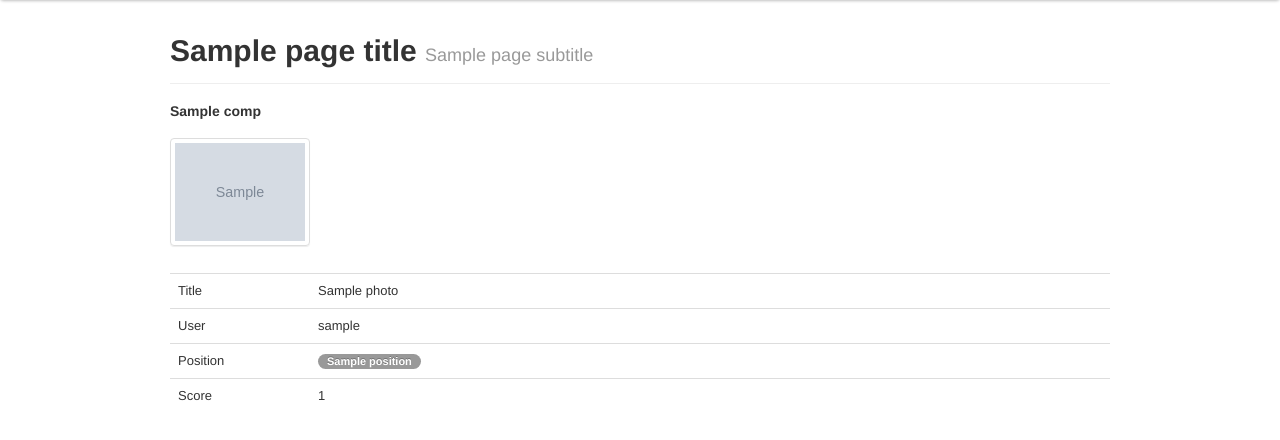
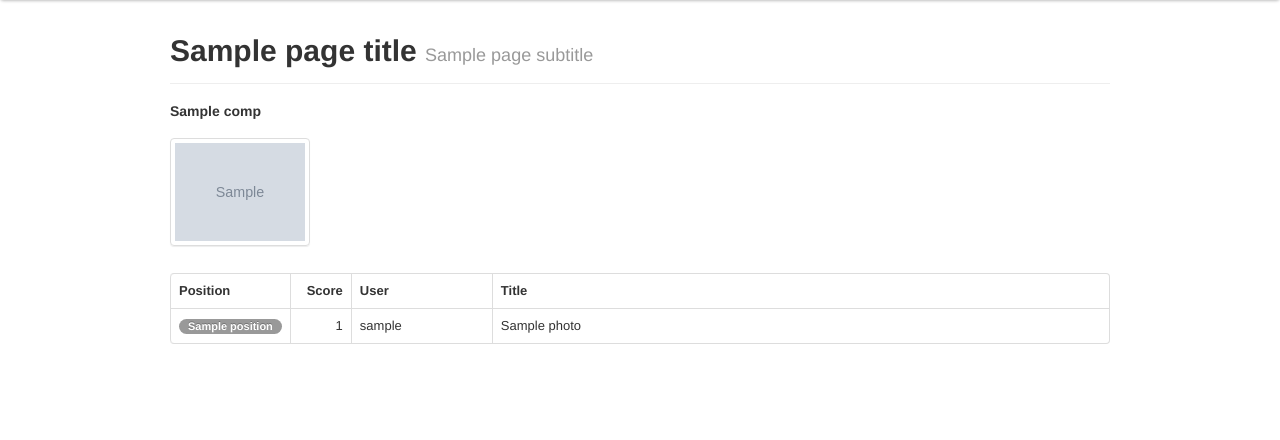
Before and after one commit to PreludeAndFugue/prelude-hmpc, a Python web app: template templates/competition-complete.html in a window 1280 px wide. Shown: the part 40-480 px from the top of the page. Run offline with Jinja, Linux system fonts and the light colour scheme; the template is opened without the code that fills it: most values are stand-ins (such as "Sample title", 1, 10 or a date in 2020); grey boxes marked "Sample" are stand-in pictures; some libraries are stand-ins or nearby versions.

Commit message:
table of results
Table of results for completed competition below thumbnails of images.

```diff
--- a/static/css/hmpc.css
+++ b/static/css/hmpc.css
@@ -1,5 +1,9 @@
 section {
     margin-bottom: 30px;
+}
+
+.centred {
+    text-align: center;
 }
 
 .photo-score {
--- a/templates/competition-complete.html
+++ b/templates/competition-complete.html
@@ -11,43 +11,45 @@
     </h4>
     <br />
 
-
+    <ul class="thumbnails">
     {% for photo, title, username, url, thumb, position, total_score in photos %}
-    <ul class="thumbnails">
         <li class="span2">
             <a href="{{url}}" class="thumbnail" rel="lightbox[comp]"
-                title="{{username}}: {{title}}">
+                title="{{title}} submitted by {{username}}, position: {{position}}">
                 <img id="thumb" src="{{thumb}}" alt="{{title}}" />
             </a>
         </li>
+    {% endfor %}
     </ul>
-    <table class="table">
-        <tr>
-            <td class="span2">Title</td>
-            <td>{{title}}</td>
-        </tr>
-        <tr>
-            <td>User</td>
-            <td>{{username}}</td>
-        </tr>
-        <tr>
-            <td>Position</td>
-            <td><span class="badge
-                {% if position == '1st' %}
+
+    <table class="table table-bordered">
+        <thead>
+            <tr>
+                <th class="span1">Position</th>
+                <th class="span1"><span class="pull-right">Score</span></th>
+                <th class="span2">User</th>
+                <th>Title</th>
+            </tr>
+        </thead>
+        <tbody>
+            {% for photo, title, username, url, thumb, position, total_score in photos %}
+            <tr>
+                <td class="centred"><span class="centred badge
+                    {% if position == '1st' %}
                     badge-first
                 {% elif position == '2nd' %}
                     badge-second
                 {% elif position == '3rd' %}
                     badge-third
-                {% endif %}
-                    ">{{position}}</span></td>
-        </tr>
-        <tr>
-            <td>Score</td>
-            <td>{{total_score}}</td>
-        </tr>
+                {% endif %}">
+                    {{position}}</td>
+                <td><span class="pull-right">{{total_score}}</span></td>
+                <td>{{username}}</td>
+                <td>{{title}}</td>
+            </tr>
+            {% endfor %}
+        </tbody>
     </table>
-    {% endfor %}
 
 
 {% endblock %}
```
